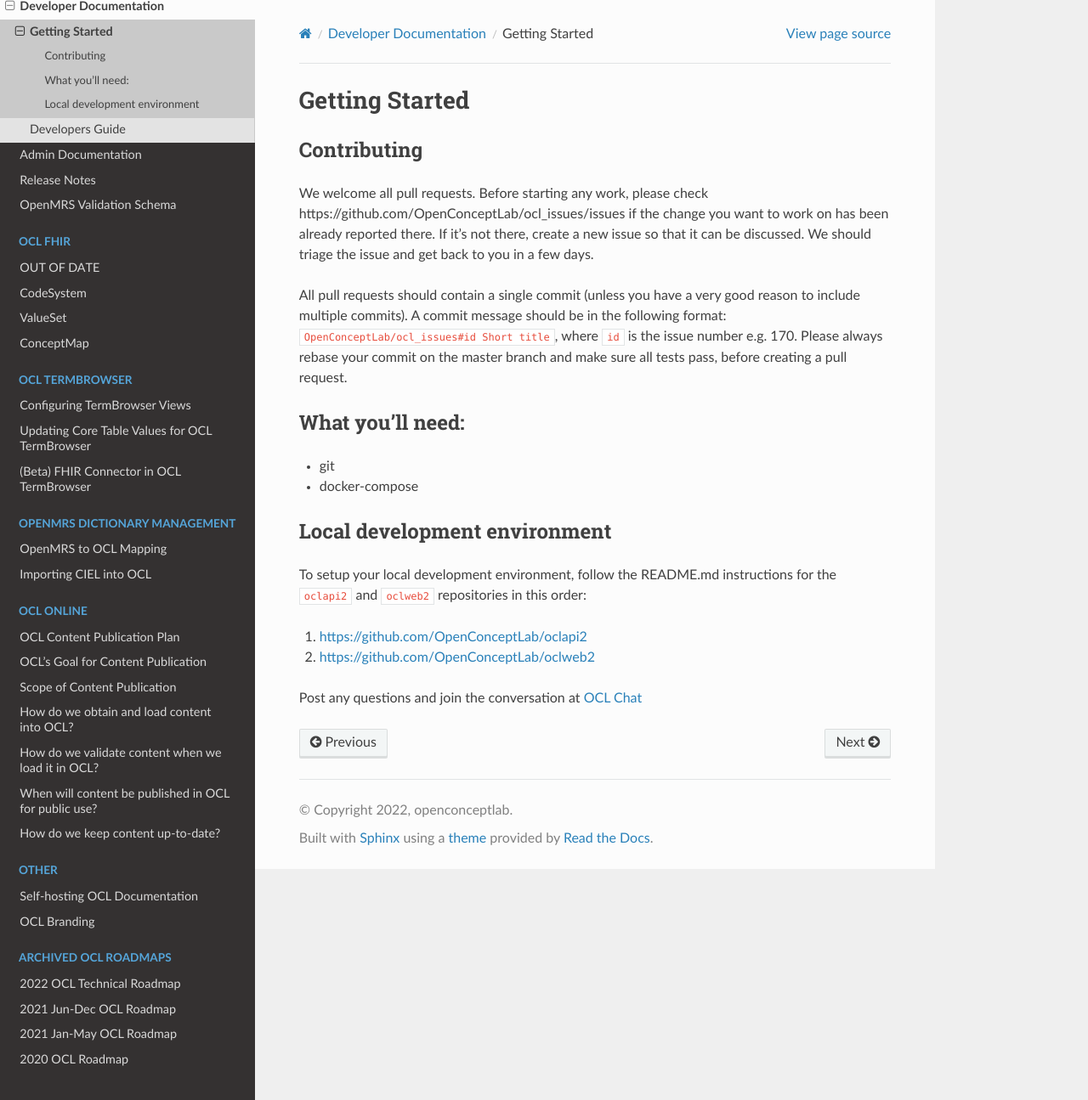
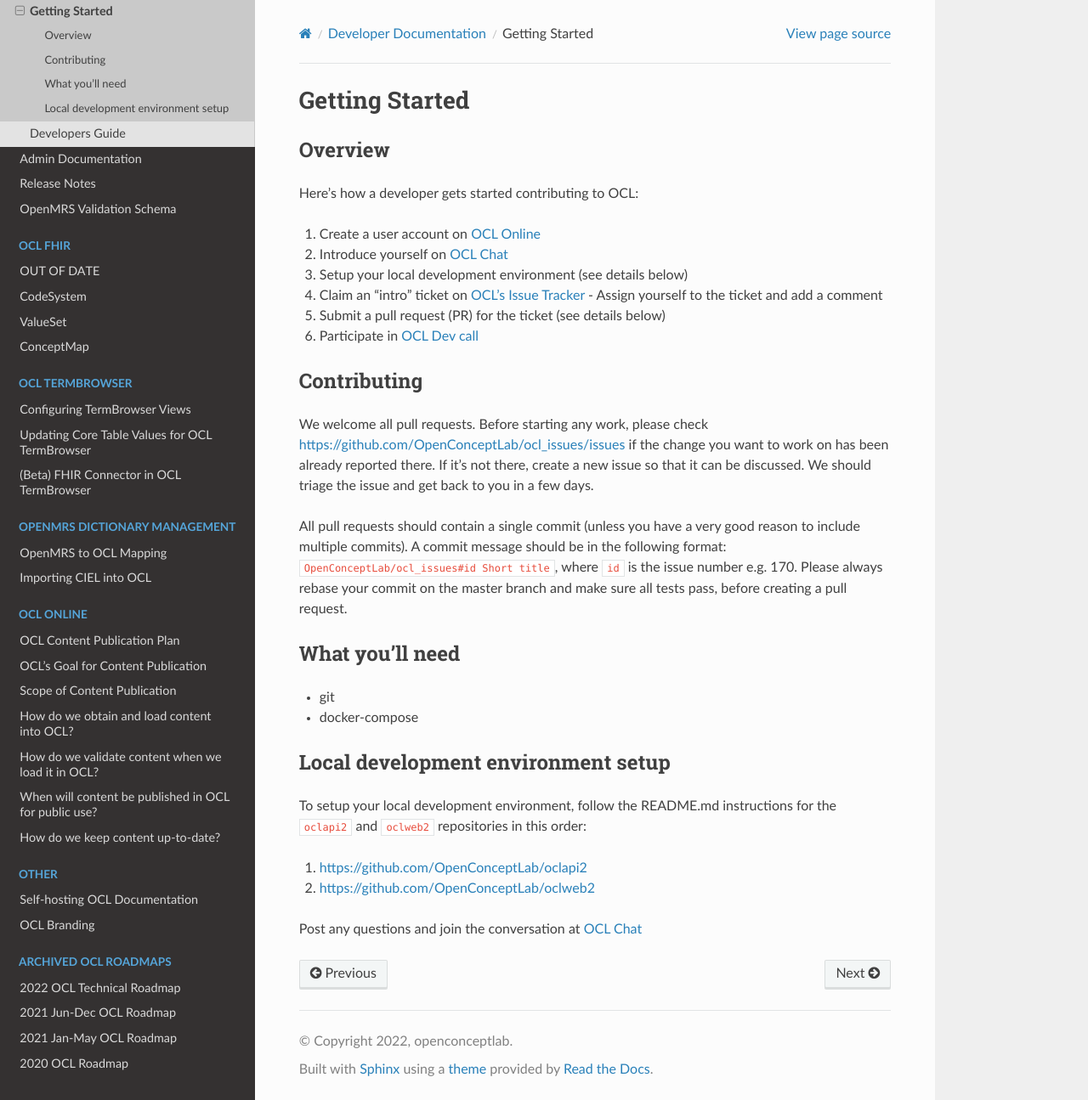
Before and after one commit to OpenConceptLab/ocl-docs, a Sphinx documentation site: the page built from docs/source/oclapi/developer/gettingstarted.md, in a window 1280 px wide and 1295 px high. Shown: the whole window at 85% size. Built offline with Sphinx 7.4.7 and the Read the Docs theme 2.0.0, drawn with Linux system fonts in a browser that asks for light colours.

Commit message:
Update gettingstarted.md

```diff
--- a/docs/source/oclapi/developer/gettingstarted.md
+++ b/docs/source/oclapi/developer/gettingstarted.md
@@ -1,15 +1,24 @@
 # Getting Started
+
+## Overview
+Here's how a developer gets started contributing to OCL:
+1. Create a user account on [OCL Online](https://app.openconceptlab.org)
+2. Introduce yourself on [OCL Chat](https://chat.openconceptlab.org)
+3. Setup your local development environment (see details below)
+4. Claim an "intro" ticket on [OCL's Issue Tracker](https://github.com/OpenConceptLab/ocl_issues/issues) - Assign yourself to the ticket and add a comment
+5. Submit a pull request (PR) for the ticket (see details below)
+6. Participate in [OCL Dev call](https://openconceptlab.org/ocl-dev-community/)
+
 ## Contributing
-
-We welcome all pull requests. Before starting any work, please check https://github.com/OpenConceptLab/ocl_issues/issues if the change you want to work on has been already reported there. If it's not there, create a new issue so that it can be discussed. We should triage the issue and get back to you in a few days.
+We welcome all pull requests. Before starting any work, please check [https://github.com/OpenConceptLab/ocl_issues/issues](https://github.com/OpenConceptLab/ocl_issues/issues) if the change you want to work on has been already reported there. If it's not there, create a new issue so that it can be discussed. We should triage the issue and get back to you in a few days.
 
 All pull requests should contain a single commit (unless you have a very good reason to include multiple commits). A commit message should be in the following format: `OpenConceptLab/ocl_issues#id Short title`, where `id` is the issue number e.g. 170. Please always rebase your commit on the master branch and make sure all tests pass, before creating a pull request.
 
-## What you'll need:
+## What you'll need
 * git
 * docker-compose
 
-## Local development environment
+## Local development environment setup
 To setup your local development environment, follow the README.md instructions for the `oclapi2` and `oclweb2` repositories in this order:
 1. [https://github.com/OpenConceptLab/oclapi2](https://github.com/OpenConceptLab/oclapi2)
 2. [https://github.com/OpenConceptLab/oclweb2](https://github.com/OpenConceptLab/oclweb2)
```
